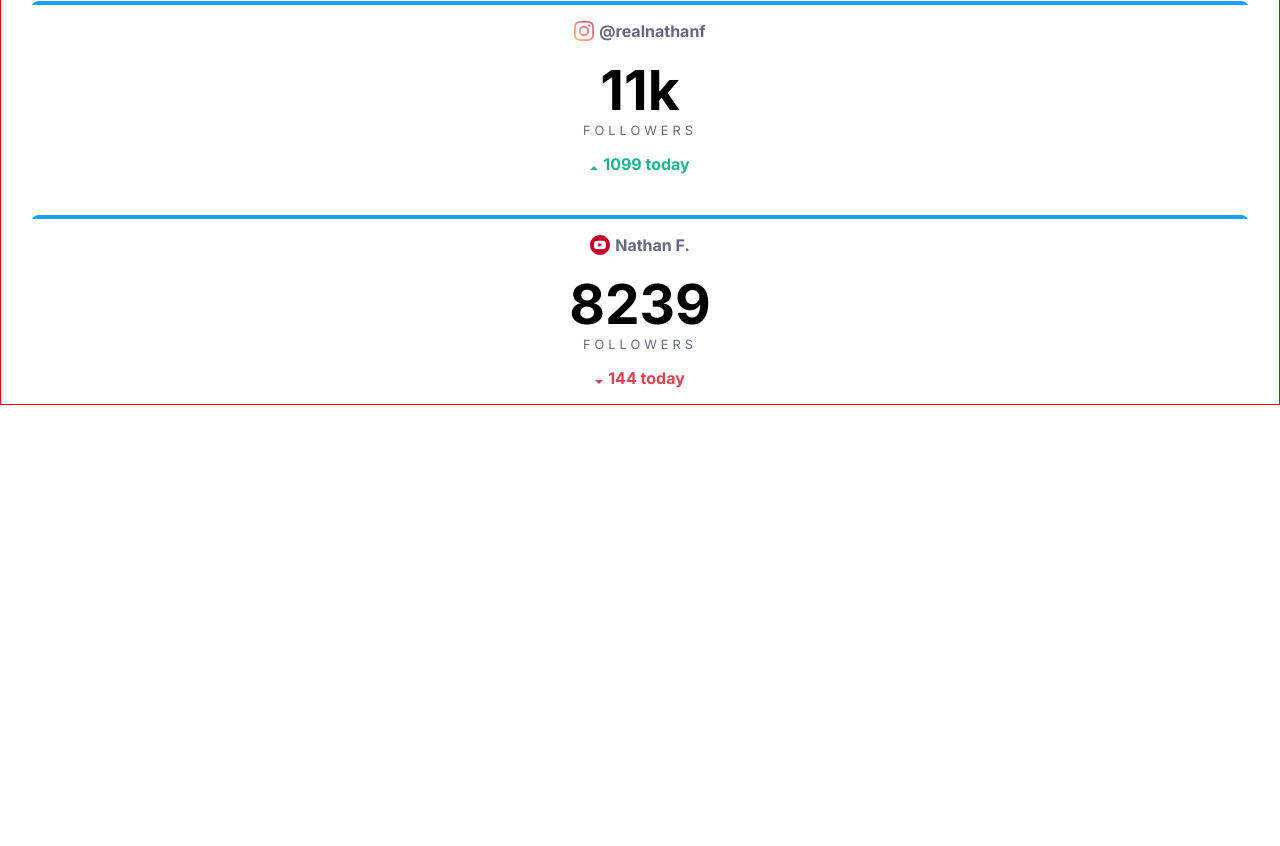
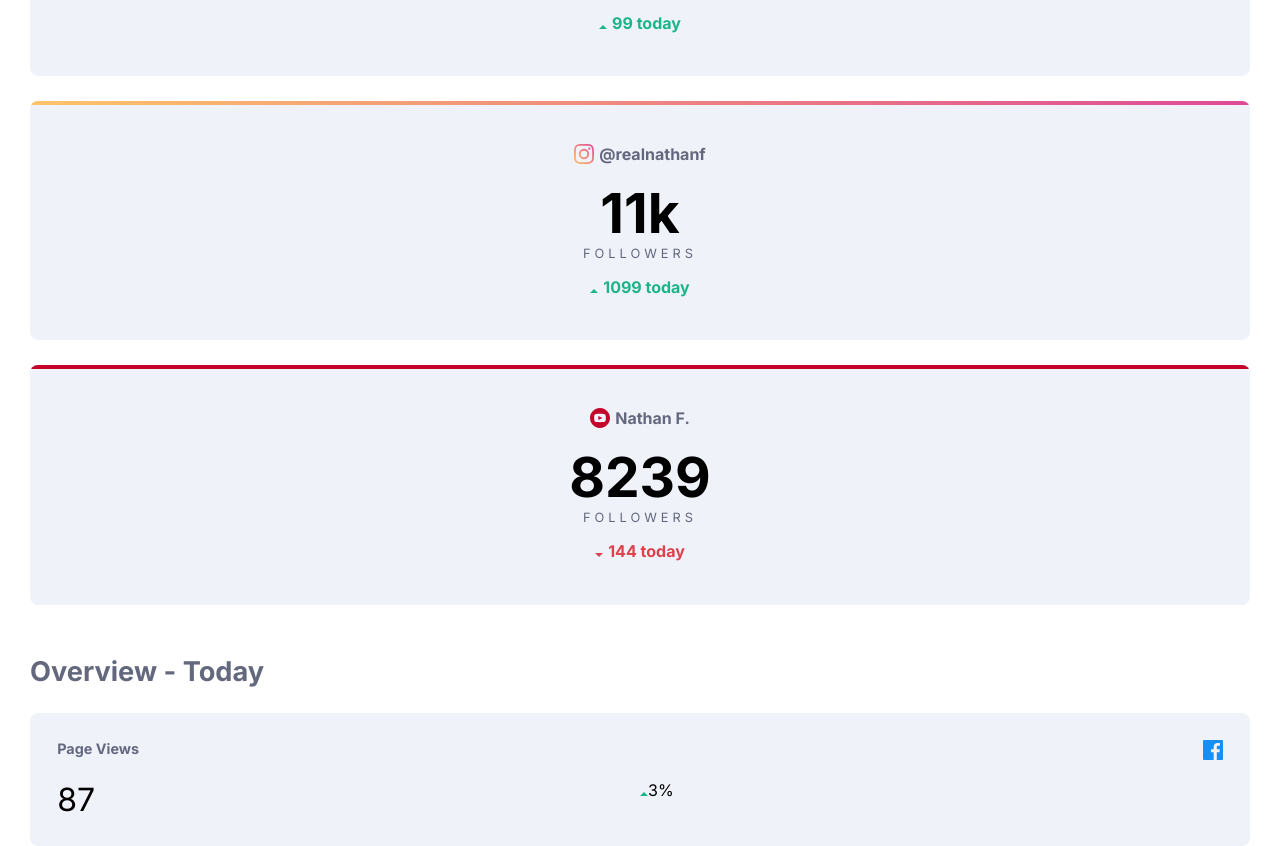
Before and after one commit to nastyc0de/darkmode_practica, a plain HTML site: page index.html in a window 1280 px wide. Shown: the part 574-1420 px from the top of the page. Before the commit the page ends 979 px from the top, so only its background shows below. Drawn offline with Linux system fonts and the light colour scheme.

Commit message:
2do commit

```diff
--- a/css/style.css
+++ b/css/style.css
@@ -1,7 +1,6 @@
 body {
     margin: 0;
     font-family: 'Inter', sans-serif;
-    border: 1px solid red;
 }
 :root{
     --lime-green: hsl(163, 72%, 41%);
@@ -13,6 +12,10 @@ body {
     --youTube: hsl(348, 97%, 39%);
     --whitebg: hsl(0, 0%, 100%);
     --gray: hsl(228, 12%, 44%);
+    --toggle: hsl(230, 22%, 74%);
+    --verypaleblue: hsl(225, 100%, 98%);
+    --lightgrayishblue: hsl(227, 47%, 96%);
+    --darkgrayishblue: hsl(228, 12%, 44%);
 }
 .wrapper {
     padding: 0 30px;
@@ -22,7 +25,7 @@ body {
     grid-row-gap: 25px;
 }
 .header{
-    background: #f8f9fe;
+    background:var(--verypaleblue);
     padding-bottom: 100px;
     border-radius: 0 0 20px 20px;
 }
@@ -43,14 +46,35 @@ h1{
 .card {
     border-radius: 8px;
     overflow: hidden;
-    background:var(--whitebg);
+    background:var(--lightgrayishblue);
     text-align: center;
+    padding: 1.7em 0;
+    position: relative;
+}
+.card:hover{
+    background:var(--toggle);
 }
 .card::before {
     content: "";
     height: 4px;
     display: block;
+    position: absolute;
+    left: 0;
+    right: 0;
+    top: 0;
+
+}
+.card-facebook::before{
     background:var(--facebook);
+}
+.card-twitter::before{
+    background:var(--twitter);
+}
+.card-instagram::before{
+    background-image:linear-gradient(to right, var(--instagram-1) 0%,var(--instagram-2) 100%);
+}
+.card-youtube::before{
+    background:var(--youTube);
 }
 .card-title{
     display: flex;
@@ -86,3 +110,31 @@ h1{
 .follower-icon{
     margin-right: 5px;
 }
+.overview-title{
+    margin: 50px 0 25px 0 ;
+}
+.overview-title h1{
+    color: var(--gray);
+}
+.card-overview{
+    border-radius: 8px;
+    background:var(--lightgrayishblue);
+    display: grid;
+    grid-template-columns: 1fr 1fr;
+    grid-row-gap: 1em;
+    padding: 1.7em;
+}
+.card-overview p{
+    margin: 0;
+}
+.card-o-title{
+    color: var(--gray);
+    font-weight: bold;
+    font-size: .9em;
+}
+.card-o-icon{
+    text-align: right;
+}
+.card-o-number{
+    font-size: 2em;
+}
--- a/index.html
+++ b/index.html
@@ -17,7 +17,7 @@
     <section class="top-section">
         <div class="wrapper">
             <div class="grid">
-                <article class="card">
+                <article class="card card-facebook">
                     <p class="card-title">
                         <img src="images/icon-facebook.svg" alt="">
                         @nathanf
@@ -28,7 +28,7 @@
                     </p>
                     <p class="follower-suscriber"><img class="follower-icon" src="images/icon-up.svg">12 today</p>
                 </article>
-                <article class="card">
+                <article class="card card-twitter">
                     <p class="card-title">
                         <img src="images/icon-twitter.svg" alt="">
                         @nathanf
@@ -39,7 +39,7 @@
                     </p>
                     <p class="follower-suscriber"><img class="follower-icon" src="images/icon-up.svg">99 today</p>
                 </article>
-                <article class="card">
+                <article class="card card-instagram">
                     <p class="card-title">
                         <img src="images/icon-instagram.svg" alt="">
                         @realnathanf
@@ -50,7 +50,7 @@
                     </p>
                     <p class="follower-suscriber"><img class="follower-icon" src="images/icon-up.svg">1099 today</p>
                 </article>
-                <article class="card">
+                <article class="card card-youtube">
                     <p class="card-title">
                         <img src="images/icon-youtube.svg" alt="">
                         Nathan F.
@@ -64,8 +64,20 @@
             </div>
         </div>
     </section>
-    <section>
-
+    <section class="overview-section">
+        <div class="wrapper">
+            <div class="overview-title">
+                <h1>Overview - Today</h1>
+            </div>
+            <div class="grid">
+                <article class="card-overview">
+                    <p class="card-o-title">Page Views</p>
+                    <p class="card-o-icon"><img src="images/icon-facebook.svg"></p>
+                    <p class="card-o-number">87</p>
+                    <p class="card-o-data"><img src="images/icon-up.svg">3%</p>
+                </article>
+            </div>
+        </div>
     </section>
 </body>
 </html>
```
